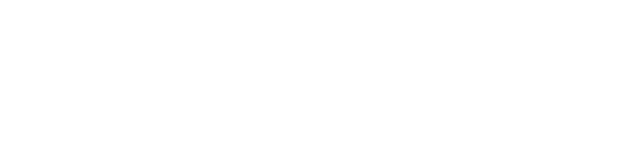
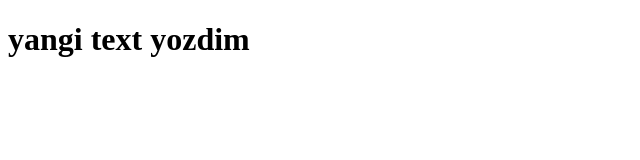
Before and after one commit to MRiqbolmirzo/testing-git, a plain HTML site: page index.html in a window 1280 px wide. Shown: the whole page, without its empty margins (0-640 px from the left). Drawn offline with Linux system fonts and the light colour scheme.

Commit message:
second commit

```diff
--- a/index.html
+++ b/index.html
@@ -6,6 +6,6 @@
     <title>Git test</title>
 </head>
 <body>
-
+    <h1>yangi text yozdim</h1>
 </body>
 </html>
```
